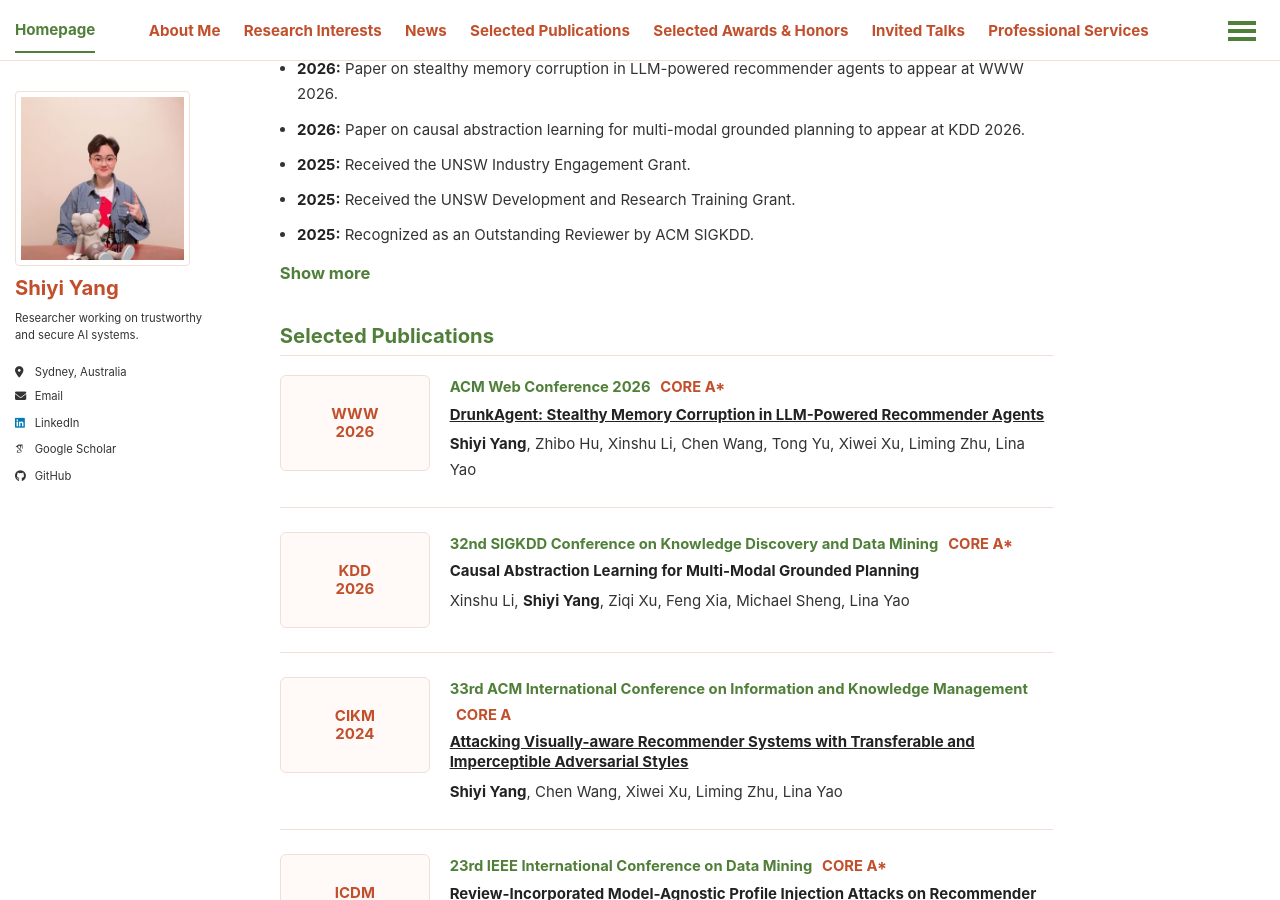
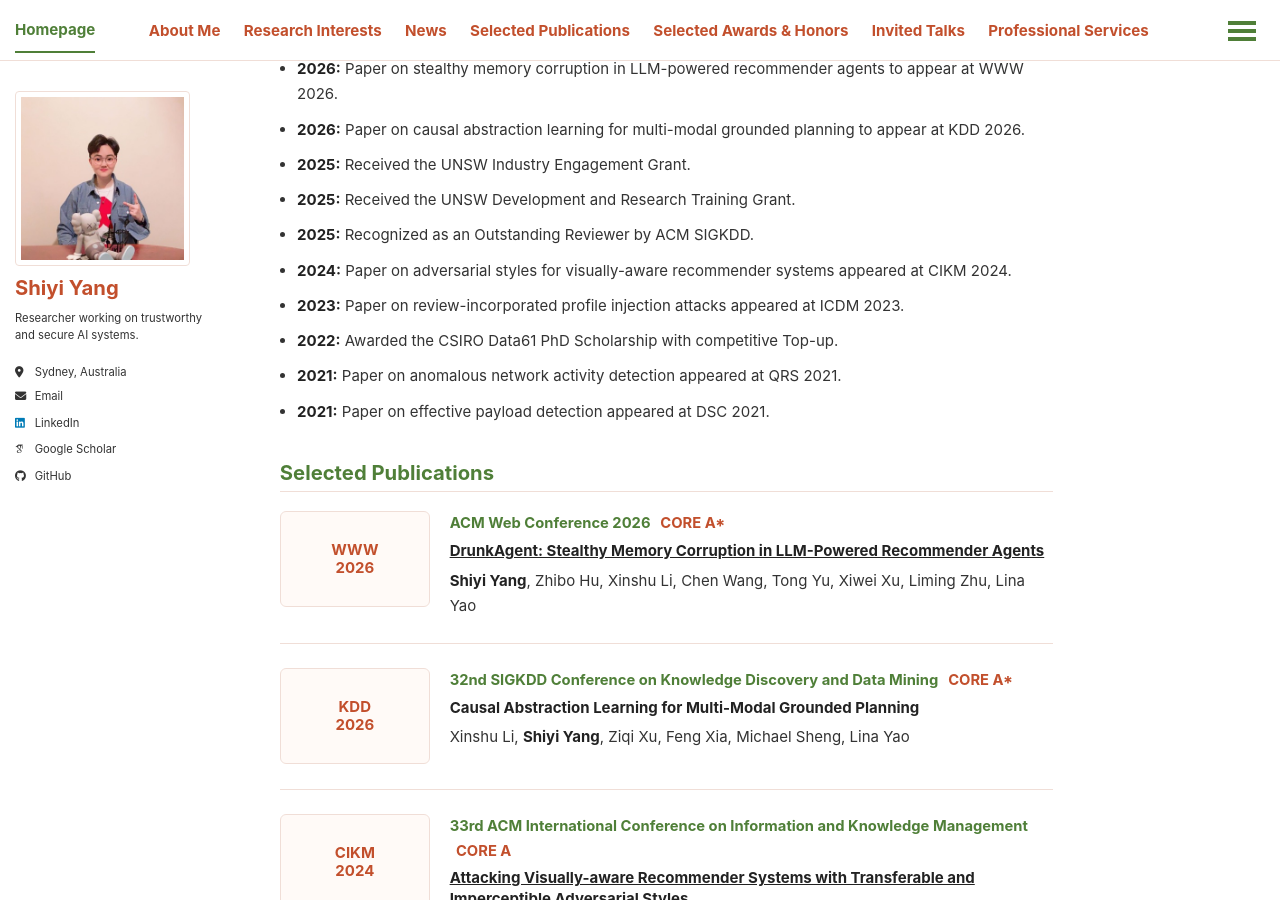
Before and after one commit to shiyiyang-ai/shiyiyang-ai.github.io, a Jekyll site: the page built from _pages/about.md, in a window 1280 px wide and 900 px high, scrolled down 678 px. Built offline with Jekyll 4.4.1, drawn with Linux system fonts in a browser that asks for light colours; some web fonts are replaced; a script bundle is joined from its source files by our own code; library files that are not in the unit come from our copies.

Commit message:
Make news section scrollable

```diff
--- a/_pages/about.md
+++ b/_pages/about.md
@@ -24,24 +24,20 @@
 ## News
 <a id="news"></a>
 
-<ul class="news-list">
-  <li><strong>2026:</strong> Paper on stealthy memory corruption in LLM-powered recommender agents to appear at WWW 2026.</li>
-  <li><strong>2026:</strong> Paper on causal abstraction learning for multi-modal grounded planning to appear at KDD 2026.</li>
-  <li><strong>2025:</strong> Received the UNSW Industry Engagement Grant.</li>
-  <li><strong>2025:</strong> Received the UNSW Development and Research Training Grant.</li>
-  <li><strong>2025:</strong> Recognized as an Outstanding Reviewer by ACM SIGKDD.</li>
-</ul>
-
-<details class="news-more">
-  <summary>Show more</summary>
-  <ul class="news-list news-list--more">
+<div class="news-panel">
+  <ul class="news-list">
+    <li><strong>2026:</strong> Paper on stealthy memory corruption in LLM-powered recommender agents to appear at WWW 2026.</li>
+    <li><strong>2026:</strong> Paper on causal abstraction learning for multi-modal grounded planning to appear at KDD 2026.</li>
+    <li><strong>2025:</strong> Received the UNSW Industry Engagement Grant.</li>
+    <li><strong>2025:</strong> Received the UNSW Development and Research Training Grant.</li>
+    <li><strong>2025:</strong> Recognized as an Outstanding Reviewer by ACM SIGKDD.</li>
     <li><strong>2024:</strong> Paper on adversarial styles for visually-aware recommender systems appeared at CIKM 2024.</li>
     <li><strong>2023:</strong> Paper on review-incorporated profile injection attacks appeared at ICDM 2023.</li>
     <li><strong>2022:</strong> Awarded the CSIRO Data61 PhD Scholarship with competitive Top-up.</li>
     <li><strong>2021:</strong> Paper on anomalous network activity detection appeared at QRS 2021.</li>
     <li><strong>2021:</strong> Paper on effective payload detection appeared at DSC 2021.</li>
   </ul>
-</details>
+</div>
 
 ## Selected Publications
 <a id="selected-publications"></a>
```
